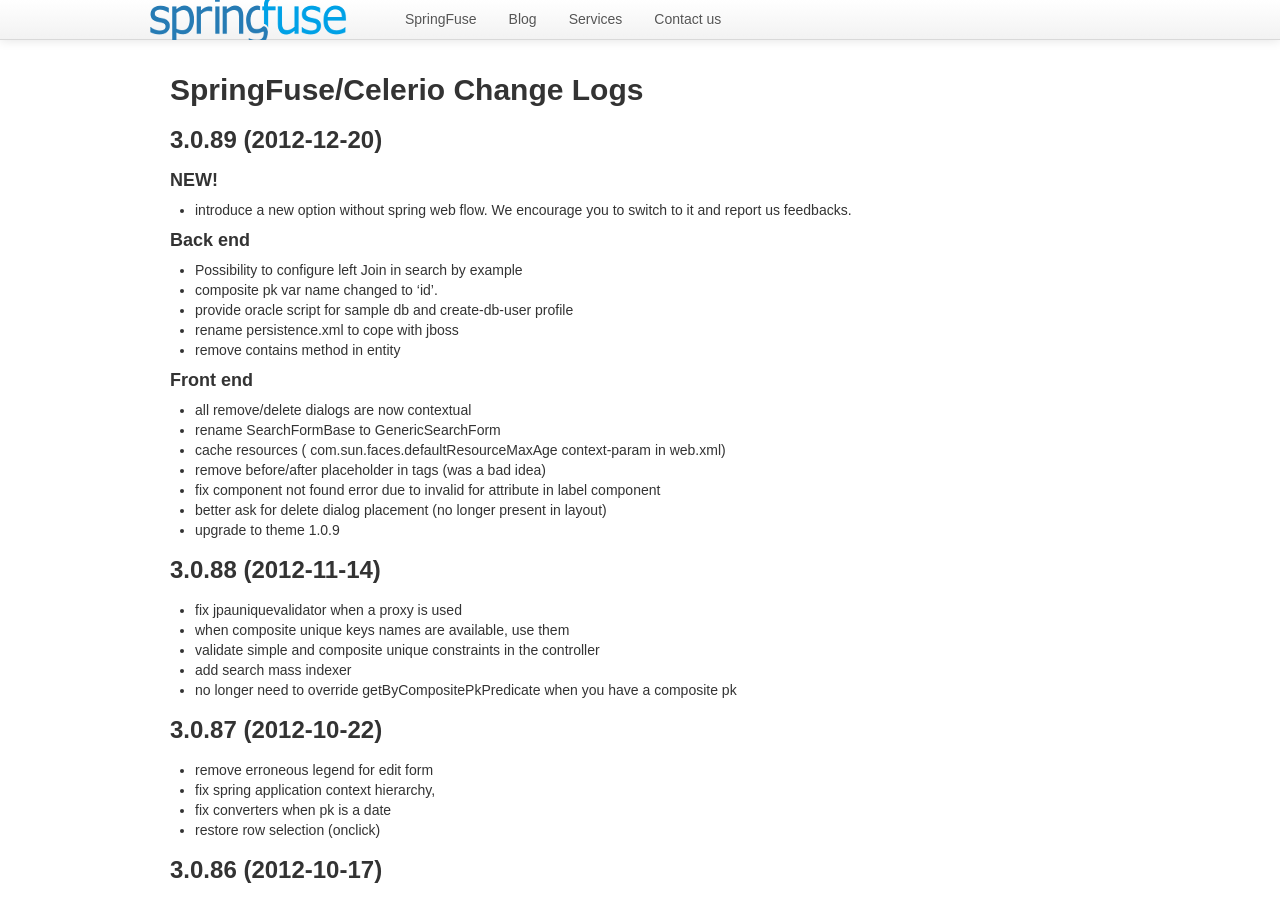
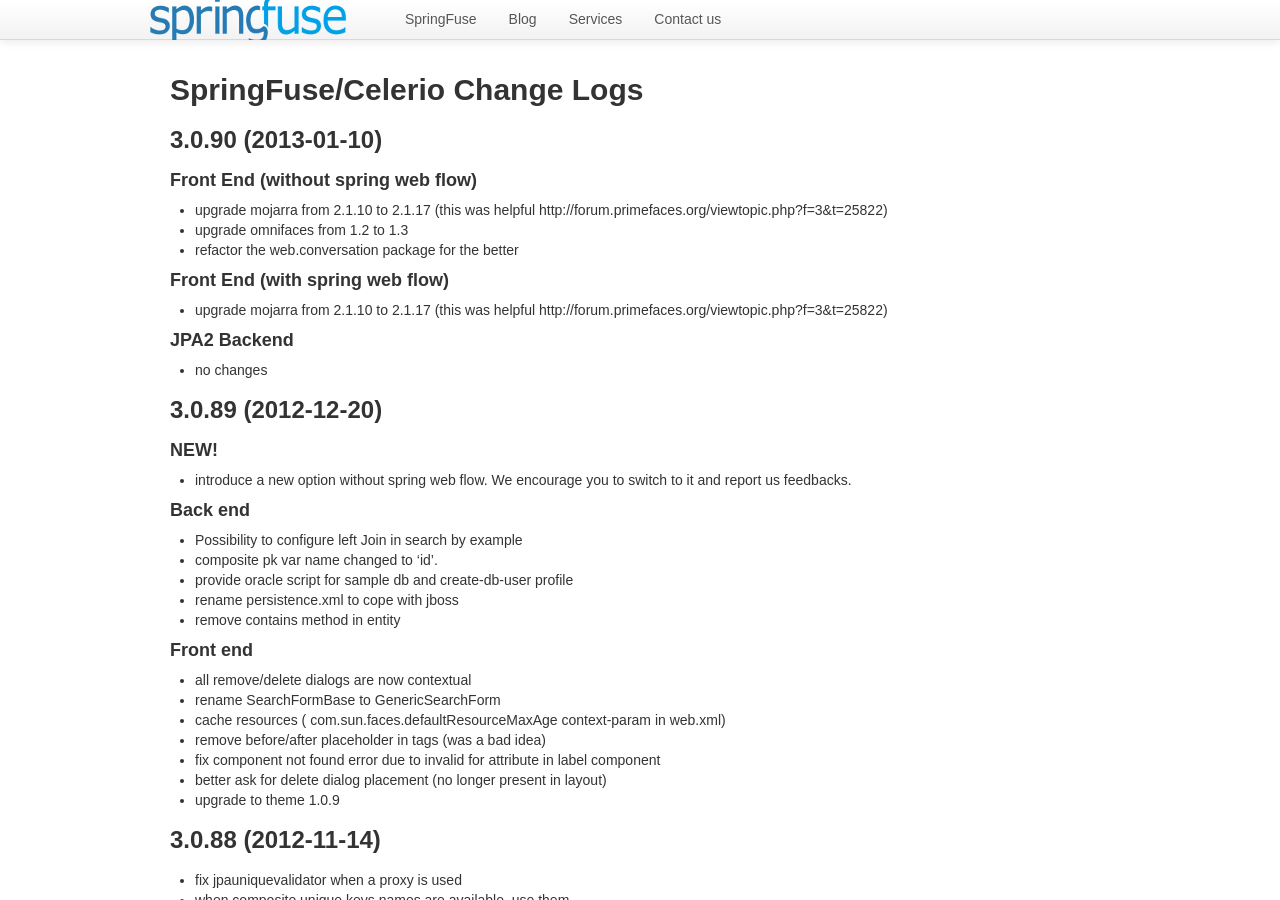
Before and after one commit to springfuse/springfuse.github.com, a Jekyll site: the page built from change-log.md, in a window 1280 px wide and 900 px high. Built offline with Jekyll 4.4.1, drawn with Linux system fonts in a browser that asks for light colours; Markdown is read by kramdown in place of the engine named in the settings; comment, search, counter and statistics services are not loaded.

Commit message:
preparing 3.0.90 release

```diff
--- a/change-log.md
+++ b/change-log.md
@@ -4,6 +4,19 @@ title: Springfuse change log
 ---
 
 ## SpringFuse/Celerio Change Logs
+
+### 3.0.90 (2013-01-10)
+
+#### Front End (without spring web flow)
+* upgrade mojarra from 2.1.10 to 2.1.17 (this was helpful http://forum.primefaces.org/viewtopic.php?f=3&t=25822)
+* upgrade omnifaces from 1.2 to 1.3
+* refactor the web.conversation package for the better
+
+#### Front End (with spring web flow)
+* upgrade mojarra from 2.1.10 to 2.1.17 (this was helpful http://forum.primefaces.org/viewtopic.php?f=3&t=25822)
+
+#### JPA2 Backend
+* no changes
 
 ### 3.0.89 (2012-12-20)
 
```
